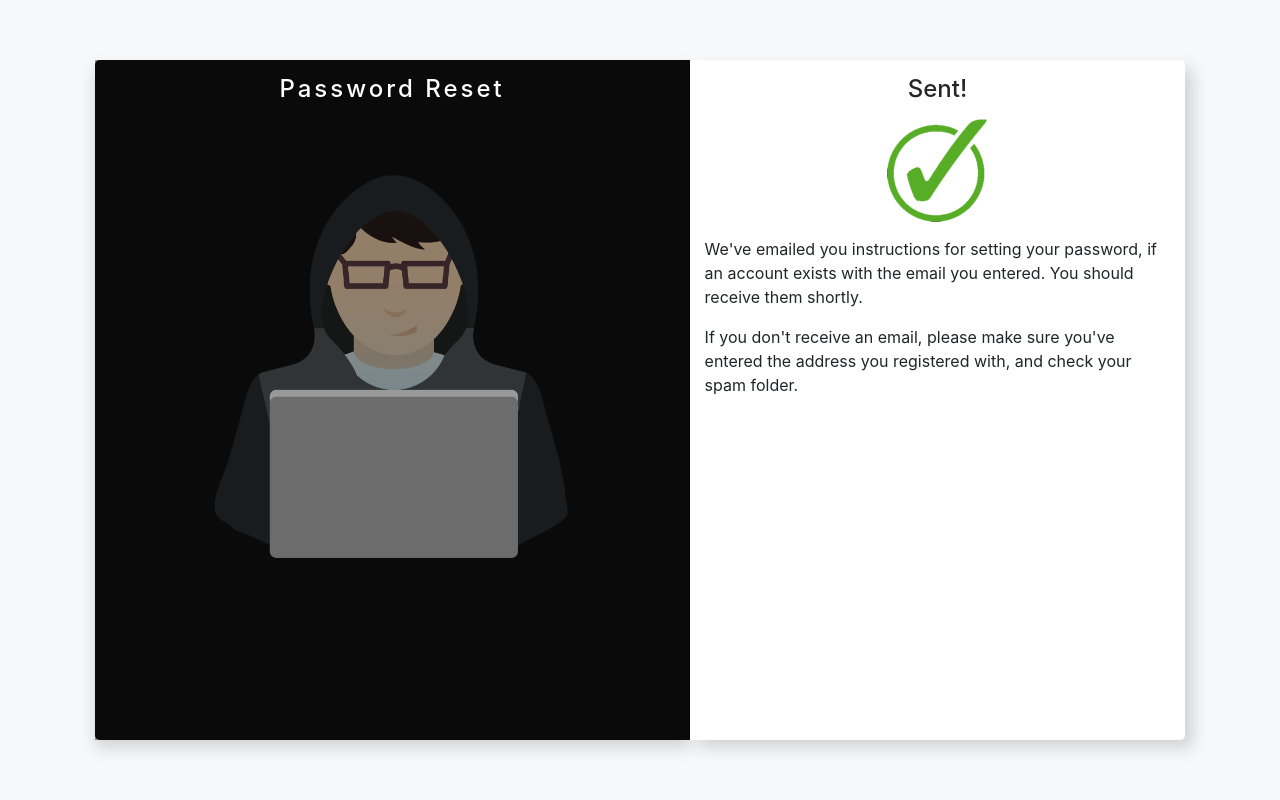
After one commit to prtm/blog, a Django app: template accounts/templates/accounts/reset_password_done.html in a window 1280 px wide. The commit adds this page. Run offline with Django 3.2, Linux system fonts and the light colour scheme; the template is opened without the code that fills it, so the values that code supplies are empty; some libraries are stand-ins or nearby versions.

Commit message:
reset password done added

```diff
--- a/accounts/templates/accounts/change_password_done.html
+++ b/accounts/templates/accounts/change_password_done.html
@@ -1,4 +1,4 @@
-{% extends 'accounts/auth.html' %} {% block title %} Password Changed {% endblock title %} {% block heading %} Password Reset
+{% extends 'accounts/auth.html' %} {% block title %} Password Changed {% endblock title %} {% block heading %} Password Change
 {% endblock heading %} {% block auth_heading %} Success! {% endblock auth_heading %} {% block auth %}
 {% load static %}
 <div class="h-50 d-flex justify-content-center" style="flex-direction: column;">
--- a/accounts/templates/accounts/change_password_form.html
+++ b/accounts/templates/accounts/change_password_form.html
@@ -1,4 +1,4 @@
-{% extends 'accounts/auth.html' %} {% block title %} Change Password {% endblock title %} {% block heading %} Password Reset
+{% extends 'accounts/auth.html' %} {% block title %} Change Password {% endblock title %} {% block heading %} Password Change
 {% endblock heading %} {% block auth_heading %} Change Password! {% endblock auth_heading %} {% block auth %}
 <form action="" method="POST">
     {% csrf_token %} {% include 'accounts/form_snippet.html' %}
--- a/accounts/templates/accounts/login.html
+++ b/accounts/templates/accounts/login.html
@@ -10,7 +10,7 @@
     {% include 'accounts/form_snippet.html' %}
     <div class="row">
         <div class="col-sm-6">
-            <a href="">Forgot Password?</a>
+            <a href="{% url 'accounts:reset_password' %}">Forgot Password?</a>
         </div>
         <div class="col-sm-6 text-right">
             <a href="{% url 'accounts:register' %}">Register</a>
--- /dev/null
+++ b/accounts/templates/accounts/reset_password_done.html
@@ -0,0 +1,13 @@
+{% extends 'accounts/auth.html' %} {% block title %} Password Reset {% endblock title %} {% block heading %} Password Reset
+{% endblock heading %} {% block auth_heading %} Sent! {% endblock auth_heading %} {% block auth %} {% load static %}
+<img class="img-fluid d-block mx-auto mt-15" src="{% static 'images/done.png' %}" alt="Success Image">
+
+<p class="mt-15">
+    We've emailed you instructions for setting your password, if an account exists with the email you entered. You should receive
+    them shortly.
+</p>
+<p>
+    If you don't receive an email, please make sure you've entered the address you registered with, and check your spam folder.
+</p>
+
+{% endblock auth %}
```
